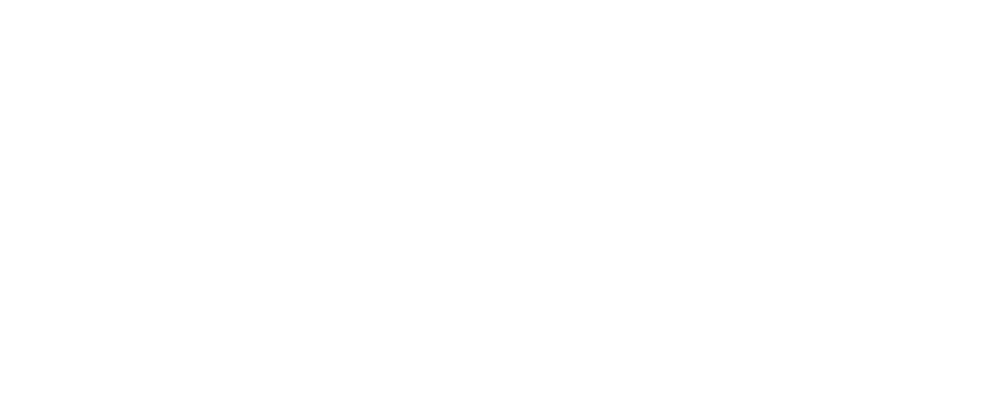
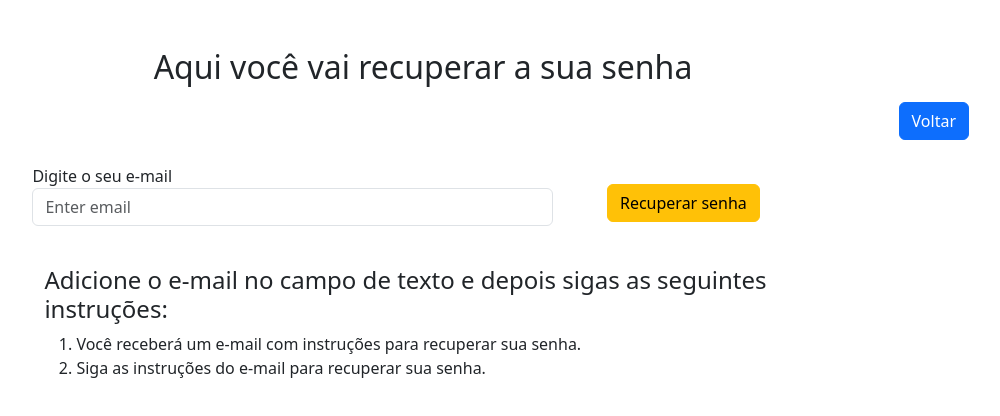
Before and after one commit to Darlison1398/react---dispensa-caseira, a React (Vite) app: page /recuperarPass in a window 1280 px wide. Before the commit this address had no page. Shown: the top 416 px of the page, without its empty margins (217-1217 px from the left). Built offline with nearby package versions, Linux system fonts and the light colour scheme.

Commit message:
atualizado 08-06

```diff
--- a/src/App.jsx
+++ b/src/App.jsx
@@ -8,6 +8,7 @@
 
 import Login from './view/login/Login';
 import CriarConta from './view/login/CriarConta';
+import RecuperarSenha from './view/login/RecuperarSenha';
 import Index from './view/layouts/main/Index';
 
 function App() {
@@ -17,6 +18,7 @@
         <Routes>
           <Route path="/" element={<Login />} />
           <Route path="/criarConta" element={<CriarConta />} />
+          <Route path="/recuperarPass" element={<RecuperarSenha />} />
           <Route path="/main/*" element={<PrivateRoute component={Index} />} />
         </Routes>
       </Router>
--- a/src/view/layouts/main/Perfil.jsx
+++ b/src/view/layouts/main/Perfil.jsx
@@ -23,7 +23,7 @@
                 if (response.ok) {
                     const data = await response.json();
 
-                    console.log("Fetched user data:", data);
+                    //console.log("Fetched user data:", data);
 
                     setId(data.id); // Definir o ID do usuário
                     setNome(data.nome);
@@ -52,7 +52,7 @@
         event.preventDefault();
         try {
 
-            console.log("Atualizando usuário com ID:", id);
+            //console.log("Atualizando usuário com ID:", id);
 
             const response = await fetch(`http://localhost:8282/auth/updateUser/${id}`, {
                 method: 'PUT',
@@ -65,7 +65,7 @@
 
             if (response.ok) {
                 alert('Informações do perfil atualizadas com sucesso.');
-                navigate('/perfil');
+                navigate('/main');
             } else {
                 alert('Erro ao atualizar informações do perfil.');
             }
--- a/src/view/login/Login.jsx
+++ b/src/view/login/Login.jsx
@@ -40,7 +40,7 @@
       setError('Erro ao tentar fazer login!');
       setEmail('');
       setPassword('');
-      console.log(error);
+      //console.log(error);
 
       // Limpar o erro após 5 segundos
       setTimeout(() => {
@@ -82,7 +82,7 @@
           </div>
           <div className="col-sm-6">
             <span>Esqueceu a senha?</span><br />
-            <Link to="/">Recuperar senha</Link>
+            <Link to="/recuperarPass">Recuperar senha</Link>
           </div>
         </div>
       </div>
--- /dev/null
+++ b/src/view/login/RecuperarSenha.jsx
@@ -0,0 +1,76 @@
+import React, { useState } from "react";
+import TextInput from "../components/TextInput";
+import { Link } from "react-router-dom";
+
+function RecuperarSenha() {
+
+    const st = {
+        width: "70%",
+        margin: "auto"
+    }
+
+
+    const [email, setEmail] = useState("");
+
+    const handleChange = (event) => {
+        setEmail(event.target.value);
+    };
+
+    const handleSubmit = (event) => {
+        event.preventDefault();
+        console.log("E-mail para recuperação de senha:", email);
+        // Exemplo de envio da solicitação para a API
+        // fetch('URL_DA_API', {
+        //     method: 'POST',
+        //     headers: {
+        //         'Content-Type': 'application/json',
+        //     },
+        //     body: JSON.stringify({ email }),
+        // })
+        // .then(response => response.json())
+        // .then(data => {
+        //     console.log('Sucesso:', data);
+        // })
+        // .catch((error) => {
+        //     console.error('Erro:', error);
+        // });
+    };
+
+    return (
+        <div className="container mt-5">
+            <h2 className="text-center">Aqui você vai recuperar a sua senha</h2>
+            <div className="container d-flex justify-content-end mt-3">
+                <Link to="/" className="btn btn-primary ml-3">Voltar</Link>
+            </div>
+
+            <div className="d-flex justify-content-center mt-4">
+                <form onSubmit={handleSubmit} className="d-flex justify-content-center" style={st}>
+
+                    <div className="col-sm-8">
+                        <TextInput
+                            label="Digite o seu e-mail"
+                            type="email"
+                            placeholder="Enter email"
+                            value={email}
+                            onChange={handleChange}
+                            className="w-100"
+                        />
+                    </div>
+                    <div className="container d-flex justify-content-center align-items-center">
+                        <button type="submit" className="btn btn-warning">Recuperar senha</button>
+                    </div>
+                </form>
+            </div>
+
+            <div className="container mt-4" style={st}>
+                <h4>Adicione o e-mail no campo de texto e depois sigas as seguintes instruções:</h4>
+                <ol>
+                    <li>Você receberá um e-mail com instruções para recuperar sua senha.</li>
+                    <li>Siga as instruções do e-mail para recuperar sua senha.</li>
+                </ol>
+            </div>
+        </div>
+    );
+}
+
+export default RecuperarSenha;
```
